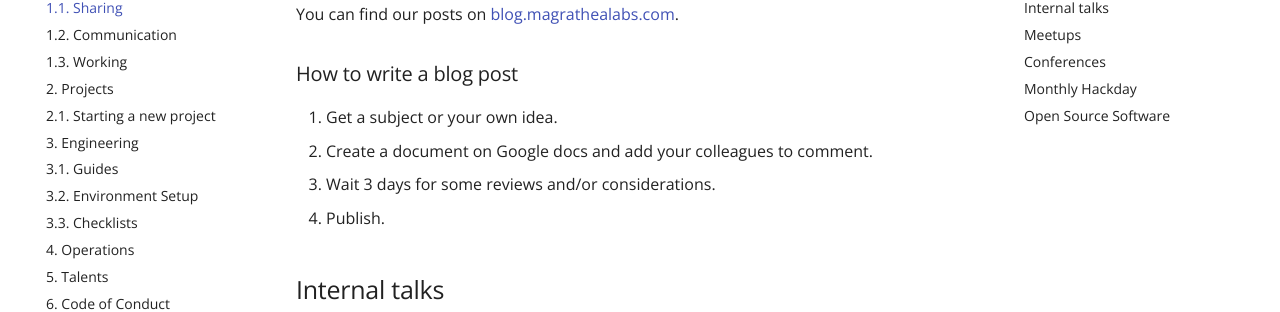
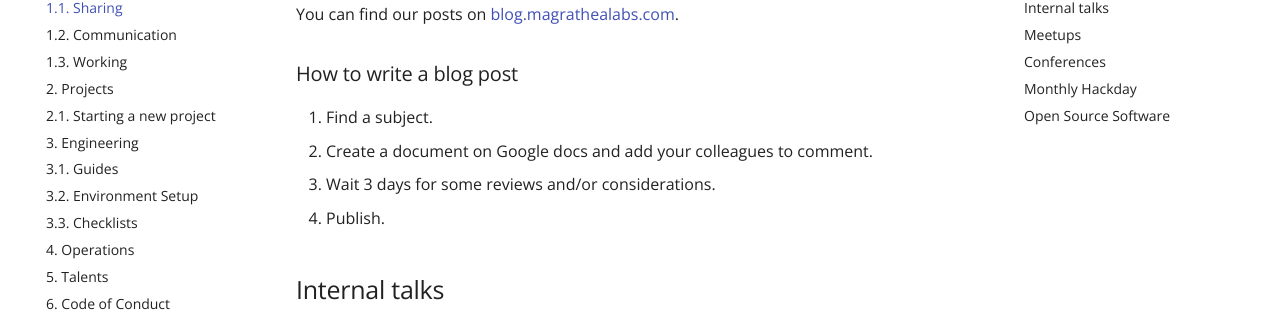
Before and after one commit to magrathealabs/playbook, an MkDocs documentation site: the page built from docs/1.1-sharing.md, in a window 1280 px wide and 900 px high, scrolled down 403 px. Shown: the part 154-466 px from the top of the window. Built offline with MkDocs 1.6.1 and Material for MkDocs 9.7.7, drawn with Linux system fonts in a browser that asks for light colours; comment, search, counter and statistics services are not loaded; old or Windows-style settings are respelled for this version of MkDocs.

Commit message:
Improvements

```diff
--- a/docs/1.1-sharing.md
+++ b/docs/1.1-sharing.md
@@ -12,7 +12,7 @@ You can find our posts on [blog.magrathealabs.com](https://blog.magrathealabs.co
 
 ### How to write a blog post
 
-1. Get a subject or your own idea.
+1. Find a subject.
 2. Create a document on Google docs and add your colleagues to comment.
 3. Wait 3 days for some reviews and/or considerations.
 3. Publish.
```
